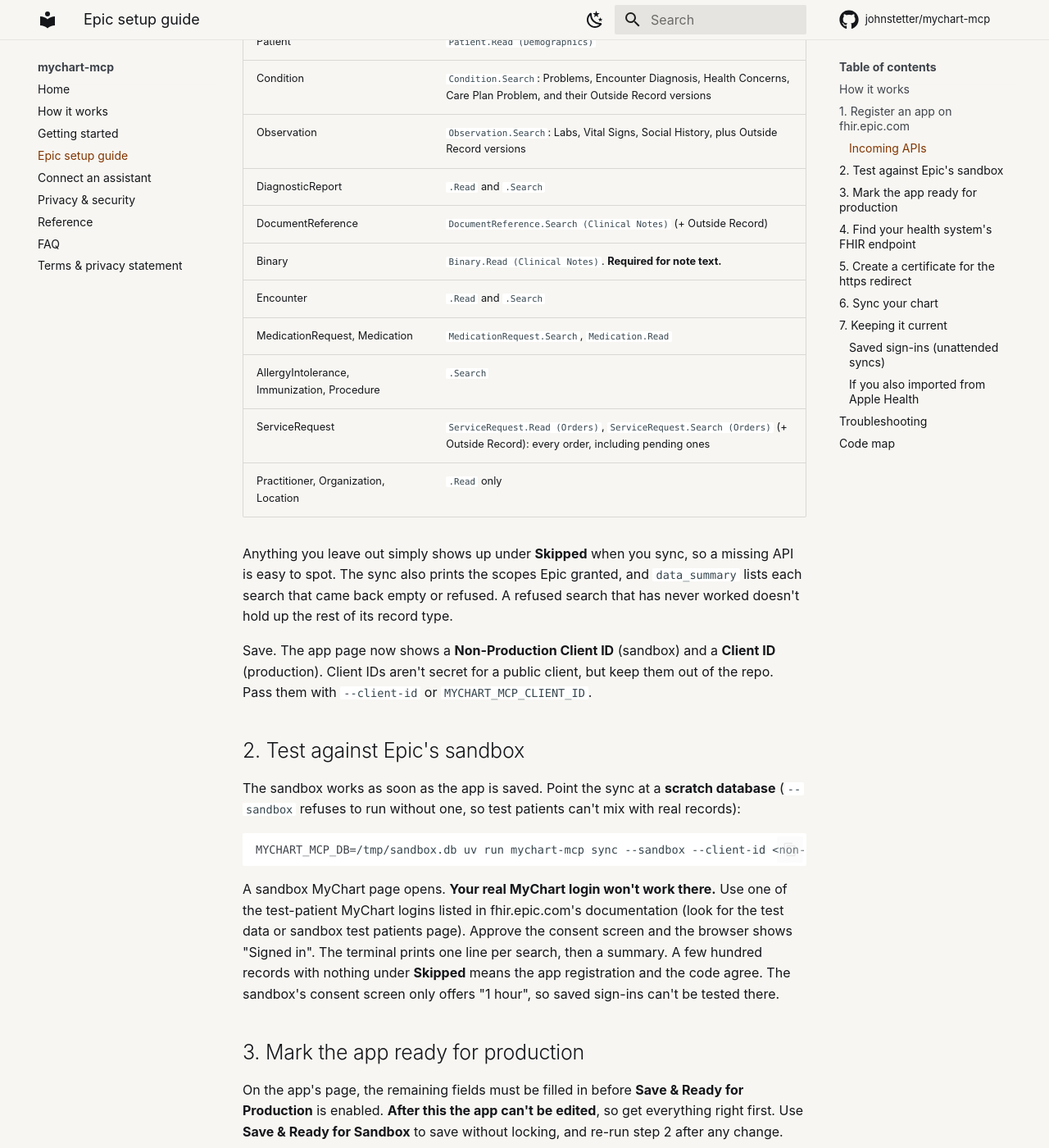
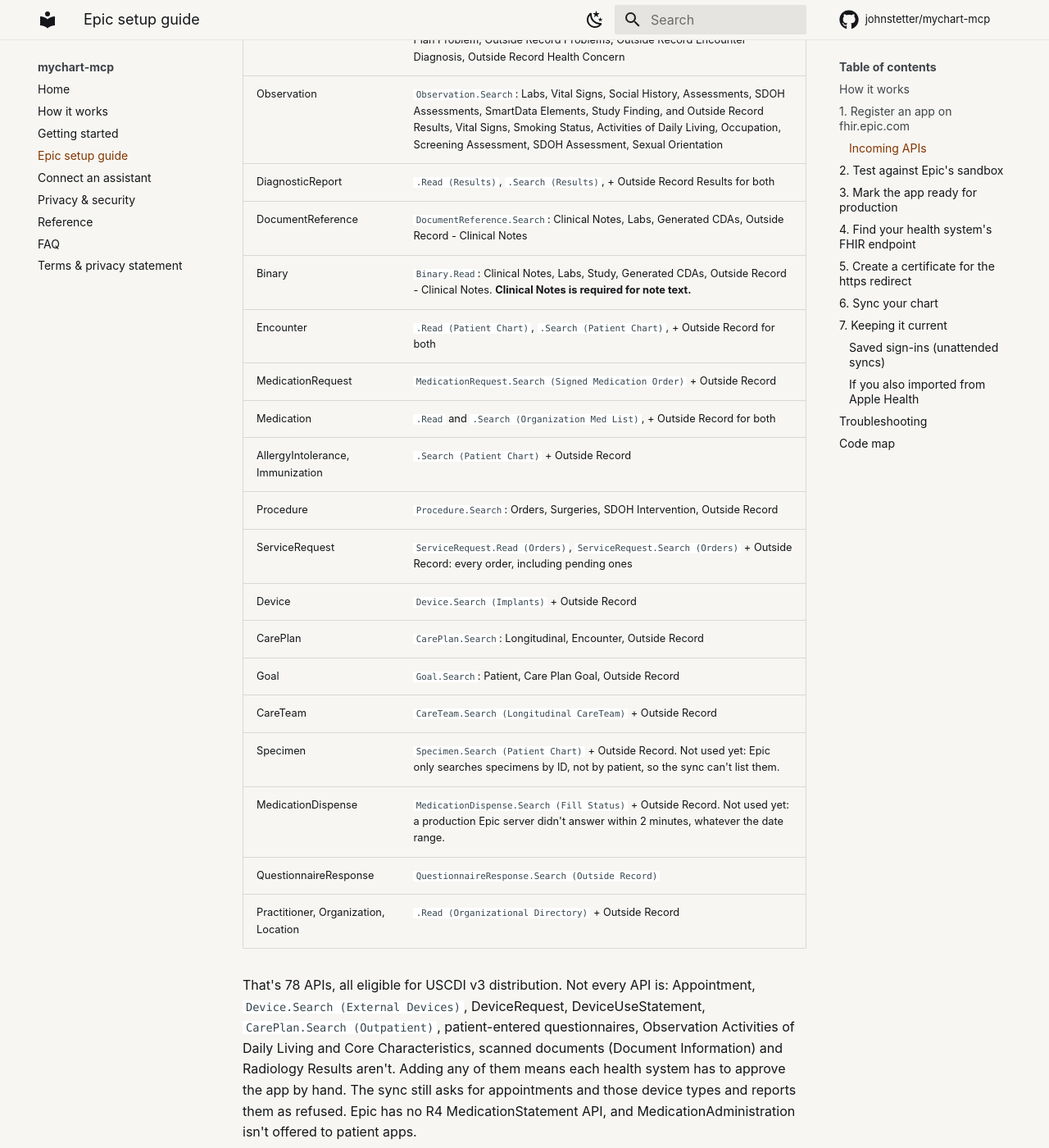
Before and after one commit to johnstetter/mychart-mcp, an MkDocs documentation site: the page built from docs/epic-setup.md, in a window 1280 px wide and 1400 px high, scrolled down 2363 px. Shown: the whole window at 82% size. Built offline with MkDocs 1.6.1 and Material for MkDocs 9.7.7, drawn with Linux system fonts in a browser that asks for light colours; comment, search, counter and statistics services are not loaded; some of the changed text lies outside the part shown.

Commit message:
docs(setup): exact Epic APIs, USCDI v3 limits, data use questionnaire
Registering a second app showed the setup page was vague in places.
List the 78 R4 APIs by their exact fhir.epic.com names, and the APIs
that aren't eligible for USCDI v3 distribution. Spell out the Data Use
Questionnaire: two versions, the acknowledgment button, a Save Changes
button per question, and the answers for this design. Explain Client ID
Downloads and how to see when a health system received the app.

Co-Authored-By: Claude Opus 5.5 <noreply@anthropic.com>
Claude-Session: https://claude.ai/code/session_01DqvB55UwuJu2ioSXpVzPx7

```diff
--- a/docs/epic-setup.md
+++ b/docs/epic-setup.md
@@ -61,28 +61,43 @@ Create**. The form grows as you fill it in. Use these settings:
 
 ### Incoming APIs
 
-Use the search box and move over only **(R4)** entries. Leave out anything marked
-Create, Update, DSTU2 or STU3, and billing or admin APIs such as Account, Coverage,
-ExplanationOfBenefit and scheduling. Those can stop the app qualifying for automatic
-distribution.
+Use the search box and move over only **(R4)** entries, using these exact names. Leave out
+anything marked Create, Update, DSTU2 or STU3, and billing or admin APIs such as Account,
+Coverage and ExplanationOfBenefit. "+ Outside Record" means also take the API's Outside
+Record version, which covers data your health system received from other organizations
+(Care Everywhere).
 
-Take both the **(Patient Chart)** and **(Outside Record)** versions where both exist.
-Outside Record covers data your health system received from other organizations (Care
-Everywhere).
-
-| Resource | APIs |
+| Resource | APIs (R4) |
 |---|---|
 | Patient | `Patient.Read (Demographics)` |
-| Condition | `Condition.Search`: Problems, Encounter Diagnosis, Health Concerns, Care Plan Problem, and their Outside Record versions |
-| Observation | `Observation.Search`: Labs, Vital Signs, Social History, plus Outside Record versions |
-| DiagnosticReport | `.Read` and `.Search` |
-| DocumentReference | `DocumentReference.Search (Clinical Notes)` (+ Outside Record) |
-| Binary | `Binary.Read (Clinical Notes)`. **Required for note text.** |
-| Encounter | `.Read` and `.Search` |
-| MedicationRequest, Medication | `MedicationRequest.Search`, `Medication.Read` |
-| AllergyIntolerance, Immunization, Procedure | `.Search` |
-| ServiceRequest | `ServiceRequest.Read (Orders)`, `ServiceRequest.Search (Orders)` (+ Outside Record): every order, including pending ones |
-| Practitioner, Organization, Location | `.Read` only |
+| Condition | `Condition.Search`: Problems, Encounter Diagnosis, Health Concerns, Care Plan Problem, Outside Record Problems, Outside Record Encounter Diagnosis, Outside Record Health Concern |
+| Observation | `Observation.Search`: Labs, Vital Signs, Social History, Assessments, SDOH Assessments, SmartData Elements, Study Finding, and Outside Record Results, Vital Signs, Smoking Status, Activities of Daily Living, Occupation, Screening Assessment, SDOH Assessment, Sexual Orientation |
+| DiagnosticReport | `.Read (Results)`, `.Search (Results)`, + Outside Record Results for both |
+| DocumentReference | `DocumentReference.Search`: Clinical Notes, Labs, Generated CDAs, Outside Record - Clinical Notes |
+| Binary | `Binary.Read`: Clinical Notes, Labs, Study, Generated CDAs, Outside Record - Clinical Notes. **Clinical Notes is required for note text.** |
+| Encounter | `.Read (Patient Chart)`, `.Search (Patient Chart)`, + Outside Record for both |
+| MedicationRequest | `MedicationRequest.Search (Signed Medication Order)` + Outside Record |
+| Medication | `.Read` and `.Search (Organization Med List)`, + Outside Record for both |
+| AllergyIntolerance, Immunization | `.Search (Patient Chart)` + Outside Record |
+| Procedure | `Procedure.Search`: Orders, Surgeries, SDOH Intervention, Outside Record |
+| ServiceRequest | `ServiceRequest.Read (Orders)`, `ServiceRequest.Search (Orders)` + Outside Record: every order, including pending ones |
+| Device | `Device.Search (Implants)` + Outside Record |
+| CarePlan | `CarePlan.Search`: Longitudinal, Encounter, Outside Record |
+| Goal | `Goal.Search`: Patient, Care Plan Goal, Outside Record |
+| CareTeam | `CareTeam.Search (Longitudinal CareTeam)` + Outside Record |
+| Specimen | `Specimen.Search (Patient Chart)` + Outside Record. Not used yet: Epic only searches specimens by ID, not by patient, so the sync can't list them. |
+| MedicationDispense | `MedicationDispense.Search (Fill Status)` + Outside Record. Not used yet: a production Epic server didn't answer within 2 minutes, whatever the date range. |
+| QuestionnaireResponse | `QuestionnaireResponse.Search (Outside Record)` |
+| Practitioner, Organization, Location | `.Read (Organizational Directory)` + Outside Record |
+
+That's 78 APIs, all eligible for USCDI v3 distribution. Not every API is:
+Appointment, `Device.Search (External Devices)`, DeviceRequest, DeviceUseStatement,
+`CarePlan.Search (Outpatient)`, patient-entered questionnaires, Observation Activities of
+Daily Living and Core Characteristics, scanned documents (Document Information) and
+Radiology Results aren't. Adding any of them means each health system has to approve the
+app by hand. The sync still asks for appointments and those device types and reports them
+as refused. Epic has no R4 MedicationStatement API, and MedicationAdministration isn't
+offered to patient apps.
 
 Anything you leave out simply shows up under **Skipped** when you sync, so a missing API
 is easy to spot. The sync also prints the scopes Epic granted, and `data_summary` lists
@@ -105,9 +120,10 @@ MYCHART_MCP_DB=/tmp/sandbox.db uv run mychart-mcp sync --sandbox --client-id <no
 A sandbox MyChart page opens. **Your real MyChart login won't work there.** Use one of the
 test-patient MyChart logins listed in fhir.epic.com's documentation (look for the test data
 or sandbox test patients page). Approve the consent screen and the browser shows "Signed in".
-The terminal prints one line per search, then a summary. A few hundred records with nothing
-under **Skipped** means the app registration and the code agree. The sandbox's consent
-screen only offers "1 hour", so saved sign-ins can't be tested there.
+The terminal prints one line per search, then a summary. A few hundred records means the
+app registration and the code agree. Expect Appointment, DeviceRequest and
+DeviceUseStatement under **Skipped** (refused, as above). The sandbox's consent screen only
+offers "1 hour", so saved sign-ins can't be tested there.
 
 ## 3. Mark the app ready for production
 
@@ -121,14 +137,44 @@ change.
   Individual/Caregiver.
 - **Terms and Conditions Secure URL:** must be a public https page, **without a `#`
   fragment** (the form rejects it). This repo uses [`TERMS.md`](https://github.com/johnstetter/mychart-mcp/blob/main/TERMS.md).
-- **Data Use Questionnaire:** answer truthfully. For this design: stored only on the
-  user's device, no developer servers, never sold or shared, deletable at any time, and data
-  goes to an AI provider only if the user connects a hosted assistant.
-- Accept the open.epic terms of use, then **Save & Ready for Production**.
+- **Data Use Questionnaire:** open it from the app page. Epic shows your answers to health
+  systems and to patients on the consent screen, and false answers can get the app
+  suspended. Click **"I understand that customers will have access to my responses…"** to
+  see the questions. There are two versions (tabs dated 2021 and 2018) that ask mostly the
+  same things; answer both. **Each question has its own Save Changes button.** For this
+  design (data stays on the user's device; an AI assistant the user connects can read it):
 
-Epic then delivers the production client ID to every health system that qualifies. **This
-can take up to about a day.** Until then, your health system shows a generic "OAuth2 Error:
-Something went wrong trying to authorize the client".
+  | Question | Answer |
+  |---|---|
+  | Who offers the app | An individual or independent developer |
+  | Funding | Produced by volunteers / open source |
+  | Where user data is stored | Locally on the user's device (only) |
+  | Who else has access | Apps that users authorize |
+  | Users approve sharing with each entity | Yes, users specifically approve for each entity (2018: "Users authorize access and sharing … generally and are not notified") |
+  | Users notified of each access | No |
+  | Complete record of collected data | Yes |
+  | Users can delete all data | Yes |
+  | Data retained after the user deletes the app | No |
+  | How long data is stored | Indefinitely (until the user deletes it) |
+  | Used beyond direct service to the user | No |
+  | Other people in the record used | No one |
+  | Record of who accessed data | No |
+  | Business associate agreement | No |
+
+  The 2021 version also has two follow-ups (how long data is stored; whether users can
+  delete it) that only appear for some storage answers. If the app page still says a
+  recommended questionnaire has unanswered questions, find and answer those as above. It
+  says "All recommended questionnaires have been filled out" when you're done.
+- Tick **I accept the terms of use of open.epic**, then **Save & Ready for Production**.
+
+Epic then delivers the production client ID to every health system that qualifies, often
+within minutes and **at most about a day**. Until then, your health system shows a generic
+"OAuth2 Error: Something went wrong trying to authorize the client".
+
+**Client ID Downloads** on the My Apps page counts those health systems (about 500), not
+people using the app: a download only means that organization's Epic recognizes the client
+ID. **Review & Manage Downloads** lists them with the time each received it; search for your
+health system there to see whether it's ready.
 
 ## 4. Find your health system's FHIR endpoint
 
@@ -210,8 +256,8 @@ Re-runs are **incremental**: the output starts with "Downloading changes since <
   it.
 - **What's always refetched in full:** Condition, MedicationRequest, AllergyIntolerance,
   Immunization, Procedure and the types added for orders, appointments, devices, care
-  plans, goals and care teams. Epic can filter these only by clinical date, which would
-  miss late corrections, and they're small.
+  plans, goals and care teams. Epic can filter these only by
+  clinical date, which would miss late corrections, and they're small.
 - **Full syncs:** a change-only search can't report records deleted upstream, so a full
   sync still runs:
   - on the first sync, including the first one after upgrading from a version without
```
